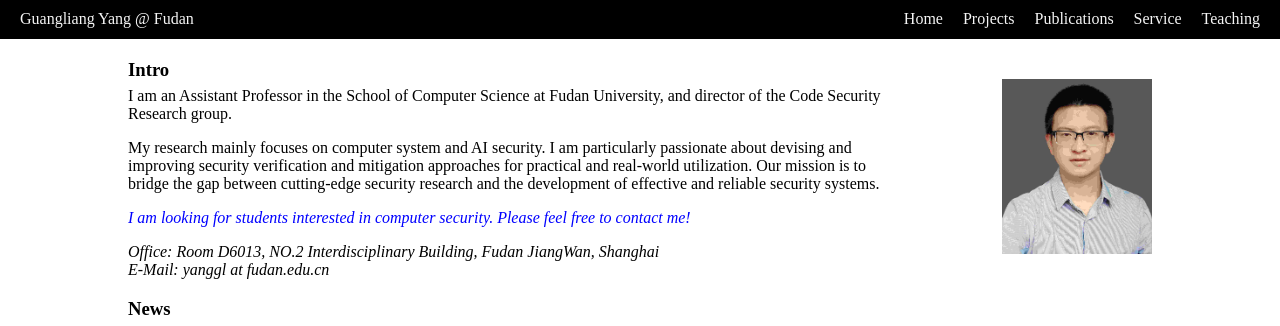
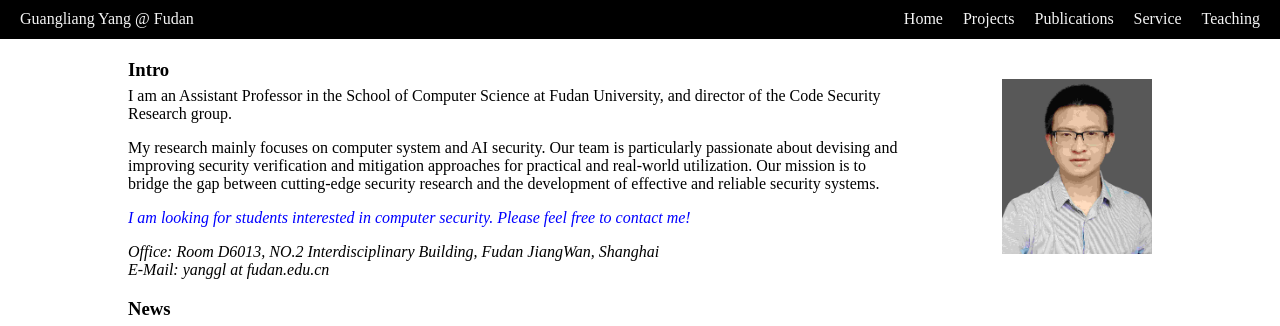
Before and after one commit to yang-guangliang/yang-guangliang.github.io, a Jekyll site: the page built from index.md, in a window 1280 px wide. Shown: the top 326 px of the page. Built offline with Jekyll 4.4.1, drawn with Linux system fonts in a browser that asks for light colours.

Commit message:
Update index.md

```diff
--- a/index.md
+++ b/index.md
@@ -10,7 +10,7 @@ title: home
 
 I am an Assistant Professor in the School of Computer Science at Fudan University, and director of the Code Security Research group.
 
-My research mainly focuses on computer system and AI security. I am particularly passionate about devising and improving security verification and mitigation approaches for practical and real-world utilization. Our mission is to bridge the gap between cutting-edge security research and the development of effective and reliable security systems.
+My research mainly focuses on computer system and AI security. Our team is particularly passionate about devising and improving security verification and mitigation approaches for practical and real-world utilization. Our mission is to bridge the gap between cutting-edge security research and the development of effective and reliable security systems.
 
 <span style="color:blue">*I am looking for students interested in computer security. Please feel free to contact me!*</span>
 
```
